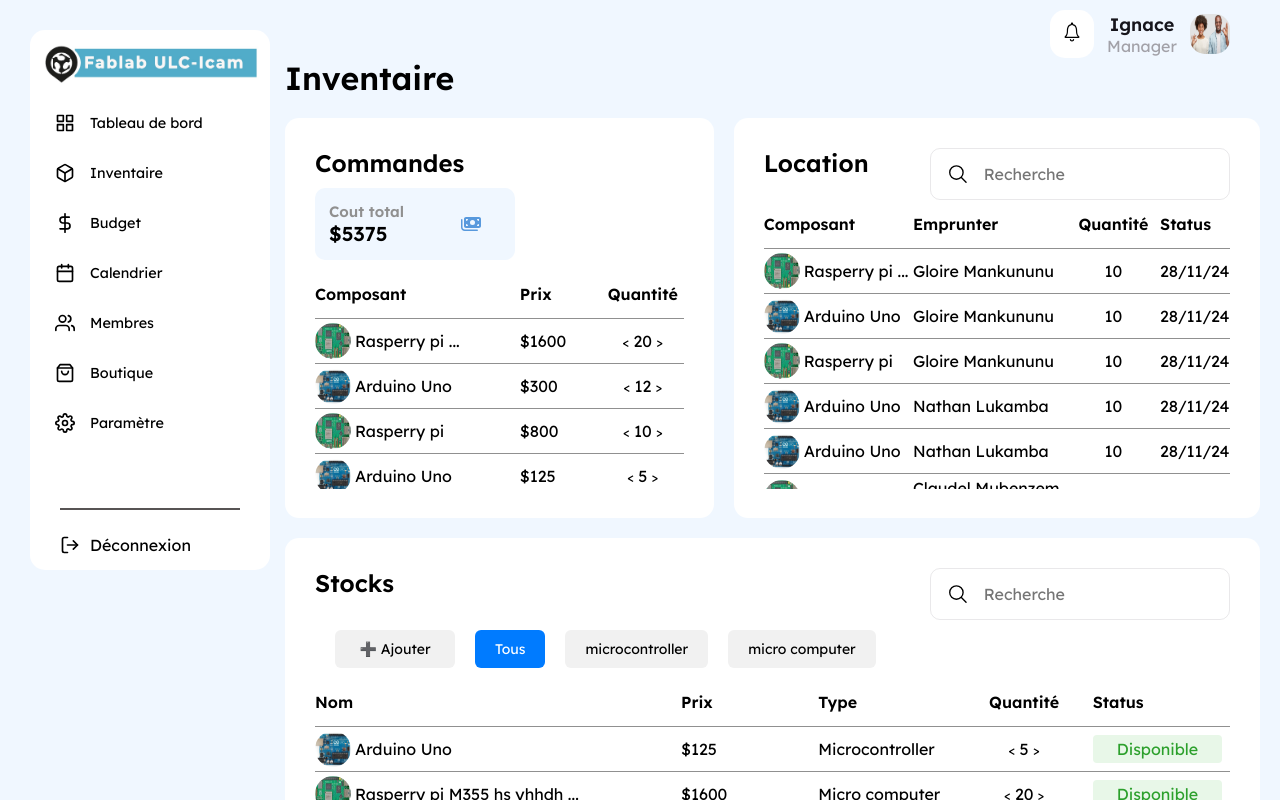
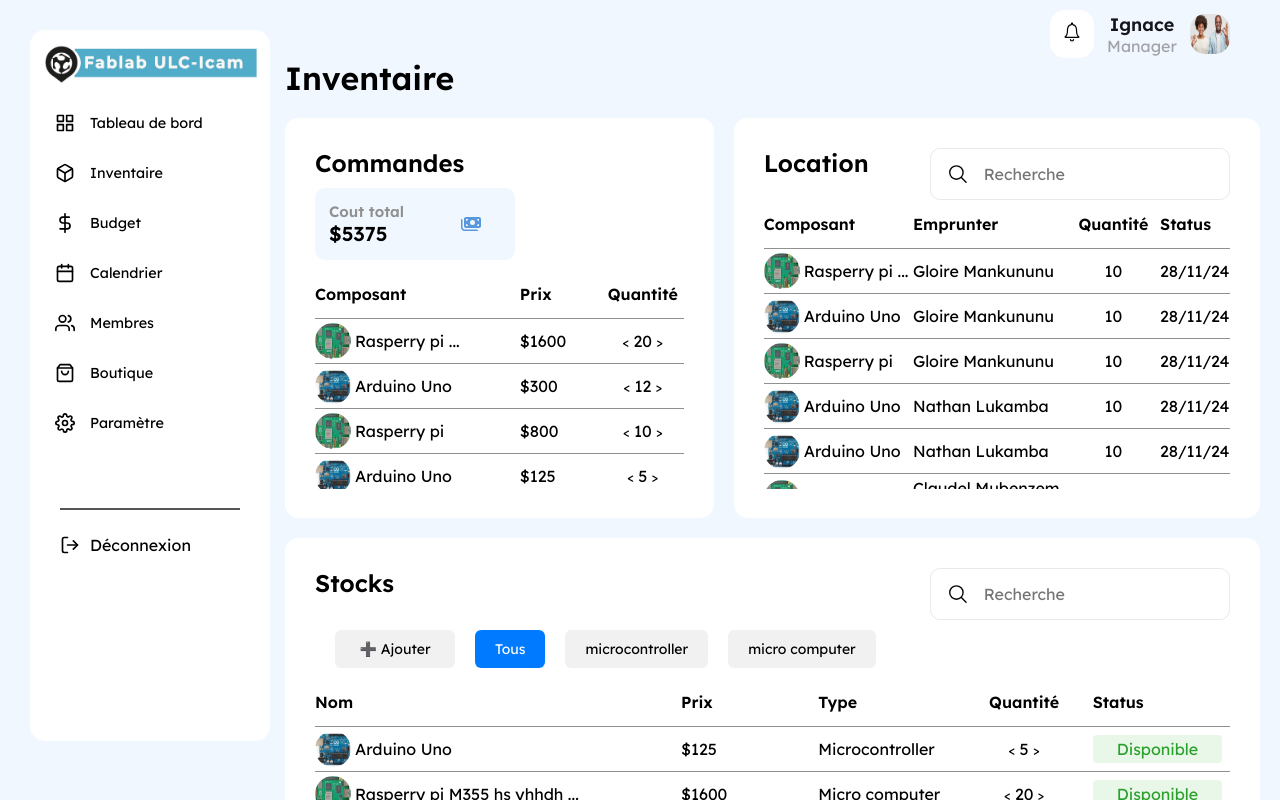
Before and after one commit to Coder-Edge/USI-Fablab, a React (Vite) app: page / in a window 1280 px wide. Shown: the top 800 px of the page. Built offline with nearby package versions, Linux system fonts and the light colour scheme.

Commit message:
Inventaire manager v2

```diff
--- a/src/Navbar/navbar.css
+++ b/src/Navbar/navbar.css
@@ -3,6 +3,10 @@
   margin: 0;
   padding: 0;
   box-sizing: border-box;
+}
+
+body {
+  overflow: hidden;
 }
 
 /* Styles pour la navbar */
--- a/src/main.css
+++ b/src/main.css
@@ -8,18 +8,23 @@
 
 #root {
   height: 1080px;
-  overflow-y: hidden;
+  overflow: hidden;
 }
 
 main {
   display: flex;
   justify-content: start;
   padding-top: 10px;
+  height: 100vh;
+  overflow: hidden;
 }
+
 body {
   background-color: #f0f7ff;
 }
 
 .main-content {
   width: 100%;
+  height: 100%;
+  overflow-y: auto;
 }
```
